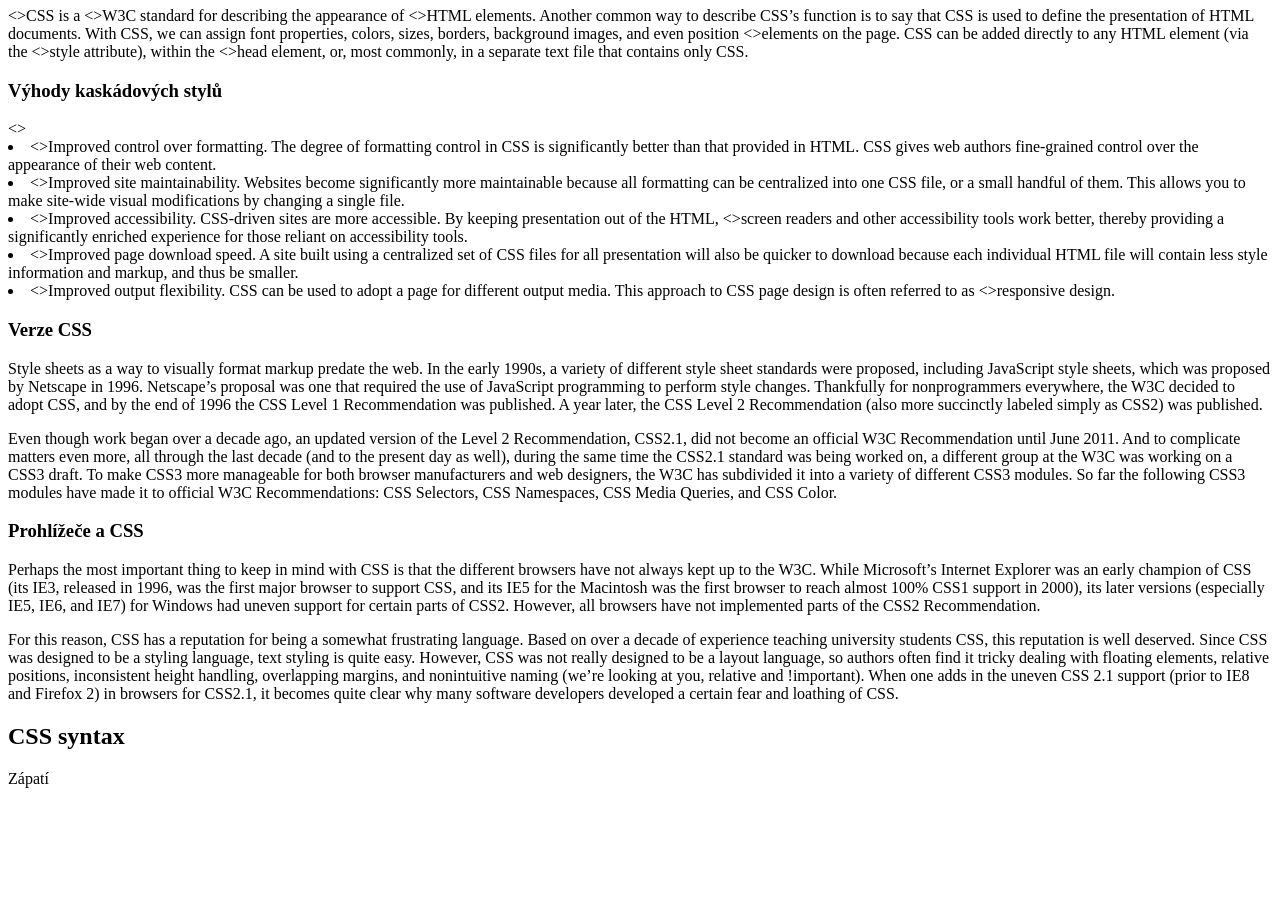
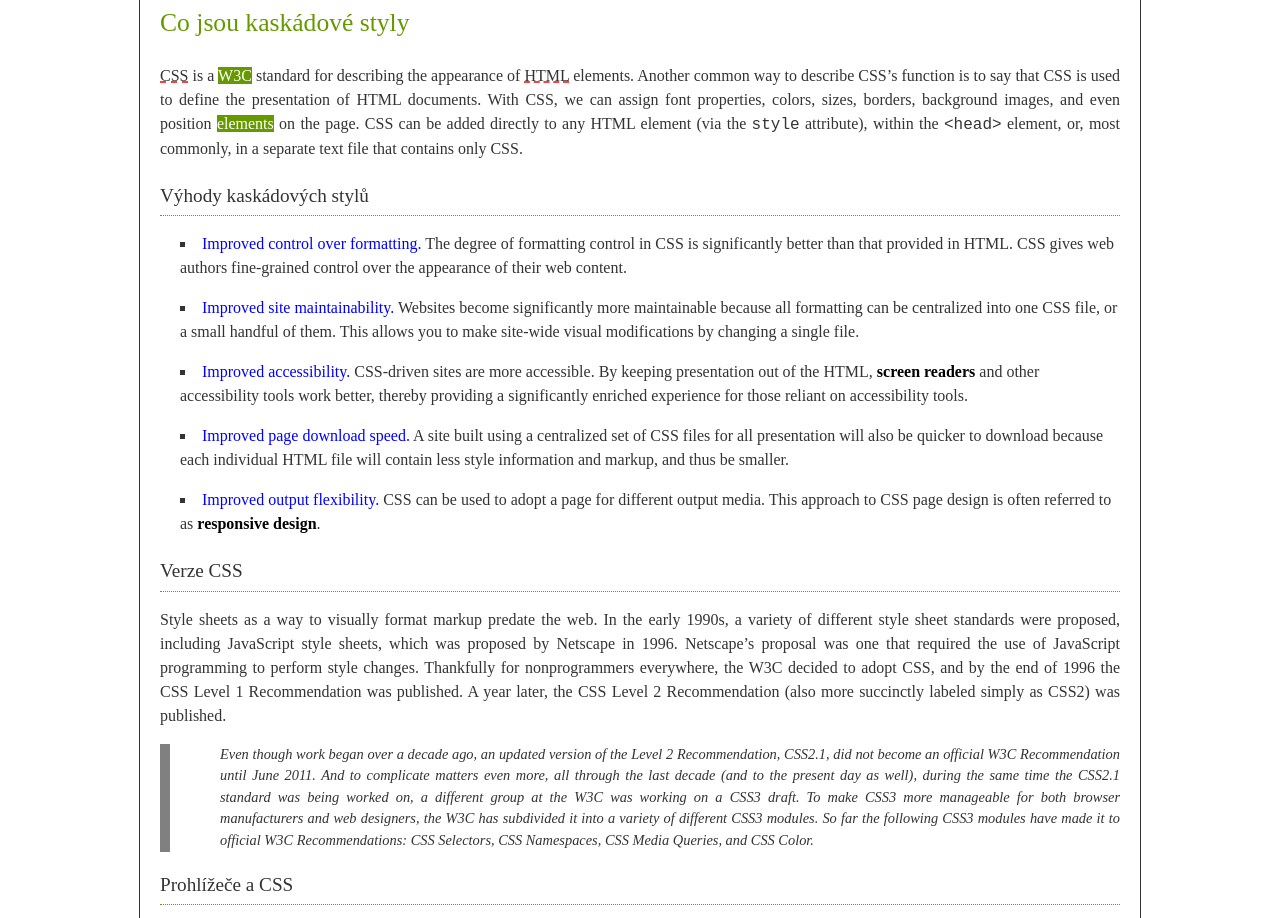
Before and after one commit to maty6969/zakladycss, a plain HTML site: page index.html in a window 1280 px wide. Shown: the part 146-1064 px from the top of the page. Before the commit the page ends 942 px from the top, so only its background shows below. Drawn offline with Linux system fonts and the light colour scheme.

Commit message:
uvodni commit

```diff
--- a/css/styly.css
+++ b/css/styly.css
@@ -1,19 +1,29 @@
 /* CSS Document */
 body {
-  font-family: Arial, /* Typ p�sma bude Arial nebo sans-serif */
-  background-color: lightgrey; /* Barva pozad� bude sv�tle �ed� */
+  font-family: Arial,
+    /* Typ p�sma bude Arial nebo sans-serif */
+    background-color: lightgrey;
+  /* Barva pozad� bude sv�tle �ed� */
 }
 
-div#obal {/* Selektor pro odd�l ozna�en� ID obal */
-  max-width: 960px; /* Maxim�ln� ���ka 960 px */
-  margin: 0 auto;  /* Nastav okraje tak, aby byl blok obal na str�nce vycentrov�n */
-  border: 1px solid #333; /* Ohrani�en� - pln� �ed� ��ra o tlou��ce 1 pixel  */
-  padding: 20px; /* Vnit�n� odsazen� - 20 pixel� */
-  background-color: white; /* B�l� barva pozad� */
-  color: #333; /* Barva textu - tmav� �ed� odst�n, �estn�ctkov� hodnoty 3 */
+div#obal {
+  /* Selektor pro odd�l ozna�en� ID obal */
+  max-width: 960px;
+  /* Maxim�ln� ���ka 960 px */
+  margin: 0 auto;
+  /* Nastav okraje tak, aby byl blok obal na str�nce vycentrov�n */
+  border: 1px solid #333;
+  /* Ohrani�en� - pln� �ed� ��ra o tlou��ce 1 pixel  */
+  padding: 20px;
+  /* Vnit�n� odsazen� - 20 pixel� */
+  background-color: white;
+  /* B�l� barva pozad� */
+  color: #333;
+  /* Barva textu - tmav� �ed� odst�n, �estn�ctkov� hodnoty 3 */
 }
 
-nav { /* Selektor pro zna�ku nav */
+nav {
+  /* Selektor pro zna�ku nav */
   background-color: #222;
   margin: -20px;
   margin-bottom: 20px;
@@ -22,72 +32,100 @@ nav { /* Selektor pro zna�ku nav */
   color: lightgray;
 }
 
- nav a{ /* Pro v�echny odkazy v bloku navigace */
+nav a {
+  /* Pro v�echny odkazy v bloku navigace */
   padding: 19px;
-  text-decoration: none; /* Odkazy nebudou podtr�eny */
+  text-decoration: none;
+  /* Odkazy nebudou podtr�eny */
   color: lightgray;
 }
 
-nav a:hover { /* Pro v�echny odkazy v bloku navigace p�i p�ejet� kurzoru my�i */
+nav a:hover {
+  /* Pro v�echny odkazy v bloku navigace p�i p�ejet� kurzoru my�i */
   color: white;
-  background-color: rgb(0,153,204);
+  background-color: rgb(0, 153, 204);
 }
 
 h1 {
-  text-align: center; /* Nadpis bude vycentrován */
-  font-size: 2em; /* Velikost nadpisu bude dvojnásobná vzhledem k základní velikosti písma */
-  font-weight: bold; /* Nadpis bude tučný */
-  color: inherit; /* Barva nadpisu bude totožná s barvou zvýrazněného odkazu */
-  text-transform: uppercase; /* Nadpis bude vypsán velkými písmeny */
-  line-height: 2em; /* Výška řádku nadpisu bude 2em */
+  text-align: center;
+  /* Nadpis bude vycentrován */
+  font-size: 2em;
+  /* Velikost nadpisu bude dvojnásobná vzhledem k základní velikosti písma */
+  font-weight: bold;
+  /* Nadpis bude tučný */
+  color: inherit;
+  /* Barva nadpisu bude totožná s barvou zvýrazněného odkazu */
+  text-transform: uppercase;
+  /* Nadpis bude vypsán velkými písmeny */
+  line-height: 2em;
+  /* Výška řádku nadpisu bude 2em */
+  color: blue;
 }
 
 
-h2, h3 { /* Plat� pro nadpisy h2 i h3 */
+h2,
+h3 {
+  /* Plat� pro nadpisy h2 i h3 */
   font-weight: 200;
   line-height: 2em;
 }
 
 h2 {
   font-size: 1.6em;
-  color: rgb(102,153,0);
+  color: rgb(102, 153, 0);
 }
 
 h3 {
   font-size: 1.2em;
-  text-decoration: underline dotted; /* Nadpisy budou podtr�eny tenkou te�kovanou �arou, jej� barva bude shodn� s barvou p�sma */
-  text-decoration-color: currentColor;
+  border-bottom: 1px dotted rgb(102, 153, 0);
+  /* Nadpisy budou podtr�eny tenkou te�kovanou �arou, jej� barva bude shodn� s barvou p�sma */
 }
 
-p, li {
+p,
+li {
   line-height: 1.5em;
-  margin-top: 1em; /* Horn� a spodn� okraj odstavc� i odr�ek budou odsazeny o hodnotu 1em */
-  margin-bottom: 1em;
+  margin: 1em 0;
+  /* Horn� a spodn� okraj odstavc� i odr�ek budou odsazeny o hodnotu 1em */
 }
 
 p {
-  text-align: justify; /* Text odstavc� bude zarovn�n do bloku */
+  text-align: justify;
+  /* Text odstavc� bude zarovn�n do bloku */
 }
 
 li {
-  list-style-type: square; /* Nastavte styl odr�ek tak, aby odpov�dal p�edloze (�tvercov� odr�ka) */
+  list-style-type: square;
+  /* Nastavte styl odr�ek tak, aby odpov�dal p�edloze (�tvercov� odr�ka) */
   list-style-position: outside;
   margin-left: 20px;
 }
 
 /* Nastavte pravidlo pro v�echny tu�n� a mod�e zv�razn�n� texty v odr�k�ch. */
-li strong, li em {
-  color: blue;
-  font-weight: bold;
+li {
+  list-style-type: square;
+  list-style-position: outside;
+  margin-left: 20px;
 }
 
-.odstavce-poznamky {
+
+abbr {
+  text-decoration: underline;
+  text-decoration-style: dashed;
+  text-decoration-color: red;
+}
+
+code {
+  font-family: "Courier New", monospace;
+}
+
+p.poznamka {
   border-left: 10px solid gray;
   padding-left: 50px;
   font-size: 90%;
   font-style: italic;
 }
-  /* Nastavte pravidlo pro v�echny odstavce-pozn�mky:
+
+/* Nastavte pravidlo pro v�echny odstavce-pozn�mky:
     * na lev�m okraji bude �ed� ohrani�en� 10px siln�
     * text bude zleva odsazen o 50 pixel�
     * pou�it� font bude o 10% men�� ne� z�kladn� p�smo
@@ -97,12 +135,32 @@ li strong, li em {
 footer {
   color: gray;
   margin: 10px auto;
-  text-align: center; /* Z�pat� bude zarovn�no na st�ed */
+  text-align: center;
+  /* Z�pat� bude zarovn�no na st�ed */
   font-size: 80%;
+  position: absolute;
+  left: 50%;
+  transform: translateX(-50%);
+}
 }
 
 strong {
   font-weight: bold;
+  color: rgb(0, 153, 204);
+}
+
+strong.big {
+  font-weight: bold;
+  color: black;
+}
+
+mark {
+  background-color: rgb(102, 153, 0);
+  color: white;
+}
+
+strong.color {
+  color: blue;
 }
 
 
--- a/index.html
+++ b/index.html
@@ -4,13 +4,15 @@
         <meta charset="UTF-8">
         <meta name="generator" content="PSPad editor, www.pspad.com">
         <title>Úvod do CSS</title>
-        <!-- Připoj soubor reset.css -->
-        <!-- Připoj soubor styly.css -->
+        <link rel="stylesheet" href="css/reset.css">
+        <link rel="stylesheet" href="css/styly.css">
     </head>
     <body>
-        <!-- Vlož oddíl s id=obal -->
+        <div id="obal">
             <nav>
-                <a href="http://validator.w3c.org">Validátor</a>
+                <a href="https://validator.w3.org/">Validátor</a>
+                <a href="https://www.w3schools.com/">W3schools</a>
+                <a href="https://www.jakpsatweb.cz/">Jak psát web</a>
                 <!-- Vlož další odkazy podle předlohy -->
             </nav>
             <h1>Úvod do CSS</h1>
@@ -21,79 +23,133 @@
              3. Element pro označení programového kódu v případě značky "<head>" a atributu "style".
              4. Značku "<head>" zapiš s využitím vhodných entit.
         -->
-            <p><>CSS</> is a <>W3C</>
-                standard for describing the appearance of <>HTML</> elements.
-                Another common way to describe CSS’s function is to say that CSS is used to define
-                the presentation of HTML documents. With CSS, we can assign font properties,
-                colors, sizes, borders, background images, and even position <>elements</> on the page.
-                CSS can be added directly to any HTML element (via the <>style</> attribute), within
-                the <>head</> element, or, most commonly, in a separate text file that contains only CSS.</p>
+            <p><abbr title="Cascanding Style Sheets">CSS</abbr> is a
+                <mark>W3C</mark>
+                standard for describing the appearance of <abbr
+                    title="HyperText Markup Language">HTML</abbr> elements.
+                Another common way to describe CSS’s function is to say that CSS
+                is used to define
+                the presentation of HTML documents. With CSS, we can assign font
+                properties,
+                colors, sizes, borders, background images, and even position
+                <mark>elements</mark> on the page.
+                CSS can be added directly to any HTML element (via the
+                <code>style</code> attribute), within
+                the <code>&lt;head&gt;</code> element, or, most commonly, in a
+                separate text file that contains only CSS.</p>
             <h3>Výhody kaskádových stylů</h3>
             <!-- Podle předlohy doplň do kódu vynechané značky. V případě pojmů "screen readers" a "responsive design"
              použij značku pro silné zvýraznění.
         -->
-            <>
-                <li><>Improved control over formatting.</> The degree of formatting control in CSS is
-                    significantly better than that provided in HTML. CSS gives web authors
-                    fine-grained control over the appearance of their web content.</li>
-                <li><>Improved site maintainability.</> Websites become significantly more maintainable
-                    because all formatting can be centralized into one CSS file, or a small handful of
-                    them. This allows you to make site-wide visual modifications by changing a
+            <p>
+                <li><strong class="color">Improved control over
+                        formatting.</strong> The
+                    degree of formatting control in CSS is
+                    significantly better than that provided in HTML. CSS gives
+                    web authors
+                    fine-grained control over the appearance of their web
+                    content.</li>
+                <li><strong class="color">Improved site
+                        maintainability.</strong> Websites
+                    become significantly more maintainable
+                    because all formatting can be centralized into one CSS file,
+                    or a small handful of
+                    them. This allows you to make site-wide visual modifications
+                    by changing a
                     single file.</li>
-                <li><>Improved accessibility.</> CSS-driven sites are more accessible. By keeping
-                    presentation out of the HTML, <>screen readers</> and other accessibility tools
-                    work better, thereby providing a significantly enriched experience for those
+                <li><strong class="color">Improved accessibility.</strong>
+                    CSS-driven sites
+                    are more accessible. By keeping
+                    presentation out of the HTML, <strong class="big">screen
+                        readers</strong> and other accessibility tools
+                    work better, thereby providing a significantly enriched
+                    experience for those
                     reliant on accessibility tools.</li>
-                <li><>Improved page download speed.</> A site built using a centralized set of CSS files
-                    for all presentation will also be quicker to download because each individual
-                    HTML file will contain less style information and markup, and thus be smaller.</li>
-                <li><>Improved output flexibility.</> CSS can be used to adopt a page for different
-                    output media. This approach to CSS page design is often referred to as
-                    <>responsive design</>.</li>
-            </>
+                <li><strong class="color">Improved page download speed.</strong>
+                    A site built
+                    using a centralized set of CSS files
+                    for all presentation will also be quicker to download
+                    because each individual
+                    HTML file will contain less style information and markup,
+                    and thus be smaller.</li>
+                <li><strong class="color">Improved output flexibility.</strong>
+                    CSS can be
+                    used to adopt a page for different
+                    output media. This approach to CSS page design is often
+                    referred to as
+                    <strong class="big">responsive design</strong>.</li>
+            </p>
             <h3>Verze CSS</h3>
             <p>Style sheets as a way to visually format markup predate the web.
-                In the early 1990s, a variety of different style sheet standards were proposed, including
-                JavaScript style sheets, which was proposed by Netscape in 1996. Netscape’s proposal
-                was one that required the use of JavaScript programming to perform style
-                changes. Thankfully for nonprogrammers everywhere, the W3C decided to adopt
-                CSS, and by the end of 1996 the CSS Level 1 Recommendation was published. A
-                year later, the CSS Level 2 Recommendation (also more succinctly labeled simply as
+                In the early 1990s, a variety of different style sheet standards
+                were proposed, including
+                JavaScript style sheets, which was proposed by Netscape in 1996.
+                Netscape’s proposal
+                was one that required the use of JavaScript programming to
+                perform style
+                changes. Thankfully for nonprogrammers everywhere, the W3C
+                decided to adopt
+                CSS, and by the end of 1996 the CSS Level 1 Recommendation was
+                published. A
+                year later, the CSS Level 2 Recommendation (also more succinctly
+                labeled simply as
                 CSS2) was published.</p>
             <!-- Tento odstavec bude odlišen pomocí třídy "poznamka" -->
-            <p>Even though work began over a decade ago, an updated version of the Level 2
-                Recommendation, CSS2.1, did not become an official W3C Recommendation until
-                June 2011. And to complicate matters even more, all through the last decade (and
-                to the present day as well), during the same time the CSS2.1 standard was being
-                worked on, a different group at the W3C was working on a CSS3 draft. To make
-                CSS3 more manageable for both browser manufacturers and web designers, the
-                W3C has subdivided it into a variety of different CSS3 modules. So far the following
-                CSS3 modules have made it to official W3C Recommendations: CSS Selectors, CSS
+            <p class="poznamka">Even though work began over a decade ago, an
+                updated version of the Level 2
+                Recommendation, CSS2.1, did not become an official W3C
+                Recommendation until
+                June 2011. And to complicate matters even more, all through the
+                last decade (and
+                to the present day as well), during the same time the CSS2.1
+                standard was being
+                worked on, a different group at the W3C was working on a CSS3
+                draft. To make
+                CSS3 more manageable for both browser manufacturers and web
+                designers, the
+                W3C has subdivided it into a variety of different CSS3 modules.
+                So far the following
+                CSS3 modules have made it to official W3C Recommendations: CSS
+                Selectors, CSS
                 Namespaces, CSS Media Queries, and CSS Color.</p>
             <h3>Prohlížeče a CSS</h3>
-            <p>Perhaps the most important thing to keep in mind with CSS is that the different
-                browsers have not always kept up to the W3C. While Microsoft’s Internet Explorer
-                was an early champion of CSS (its IE3, released in 1996, was the first major browser
-                to support CSS, and its IE5 for the Macintosh was the first browser to reach almost
-                100% CSS1 support in 2000), its later versions (especially IE5, IE6, and IE7) for
-                Windows had uneven support for certain parts of CSS2. However, all browsers have
+            <p>Perhaps the most important thing to keep in mind with CSS is that
+                the different
+                browsers have not always kept up to the W3C. While Microsoft’s
+                Internet Explorer
+                was an early champion of CSS (its IE3, released in 1996, was the
+                first major browser
+                to support CSS, and its IE5 for the Macintosh was the first
+                browser to reach almost
+                100% CSS1 support in 2000), its later versions (especially IE5,
+                IE6, and IE7) for
+                Windows had uneven support for certain parts of CSS2. However,
+                all browsers have
                 not implemented parts of the CSS2 Recommendation.</p>
             <!-- Tento odstavec bude odlišen pomocí třídy "poznamka" -->
-            <p>For this reason, CSS has a reputation for being a somewhat frustrating language.
-                Based on over a decade of experience teaching university students CSS, this reputation is well deserved. Since CSS was designed to be a styling language, text
-                styling is quite easy. However, CSS was not really designed to be a layout language,
-                so authors often find it tricky dealing with floating elements, relative positions,
-                inconsistent height handling, overlapping margins, and nonintuitive naming
-                (we’re looking at you, relative and !important). When one adds in the uneven
-                CSS 2.1 support (prior to IE8 and Firefox 2) in browsers for CSS2.1, it becomes
-                quite clear why many software developers developed a certain fear and loathing
+            <p class="poznamka">For this reason, CSS has a reputation for being
+                a somewhat frustrating language.
+                Based on over a decade of experience teaching university
+                students CSS, this reputation is well deserved. Since CSS was
+                designed to be a styling language, text
+                styling is quite easy. However, CSS was not really designed to
+                be a layout language,
+                so authors often find it tricky dealing with floating elements,
+                relative positions,
+                inconsistent height handling, overlapping margins, and
+                nonintuitive naming
+                (we’re looking at you, relative and !important). When one adds
+                in the uneven
+                CSS 2.1 support (prior to IE8 and Firefox 2) in browsers for
+                CSS2.1, it becomes
+                quite clear why many software developers developed a certain
+                fear and loathing
                 of CSS.</p>
             <h2>CSS syntax</h2>
-        <!-- Do tohoto odstavce bude vložen obrázek selector.gif -->
-            <p></p>
+            <p><img src="img/selector.gif" alt="CSS Selector"></p>
             <!-- Do zápatí zapiš text podle předlohy -->
             <footer>
-            Zápatí
+                <p>Copyright &copy; IT1, Opava 2015 </p>
             </footer>
         </body>
     </html>
```
Lines whose indentation alone changed are shown as unchanged.
